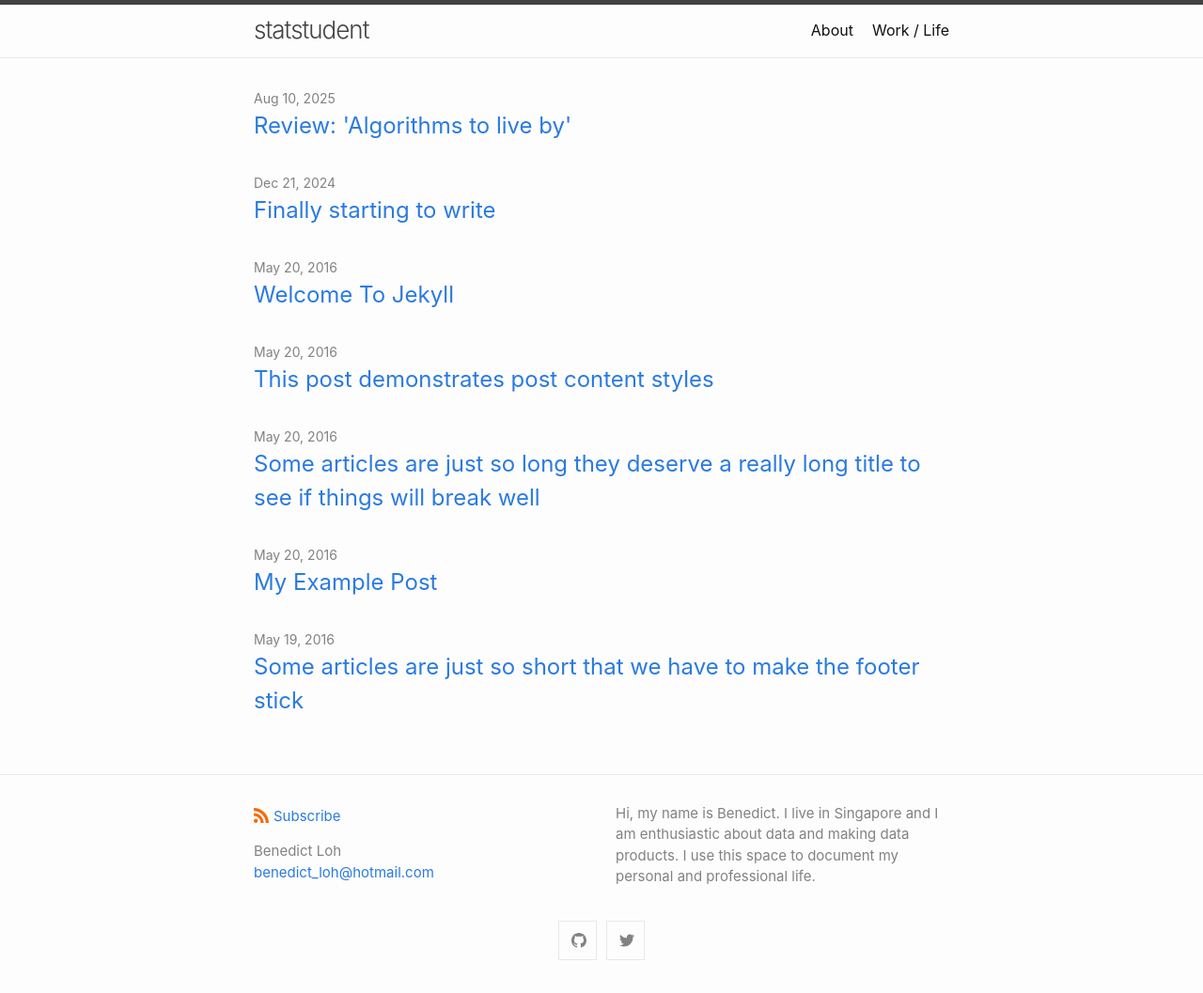
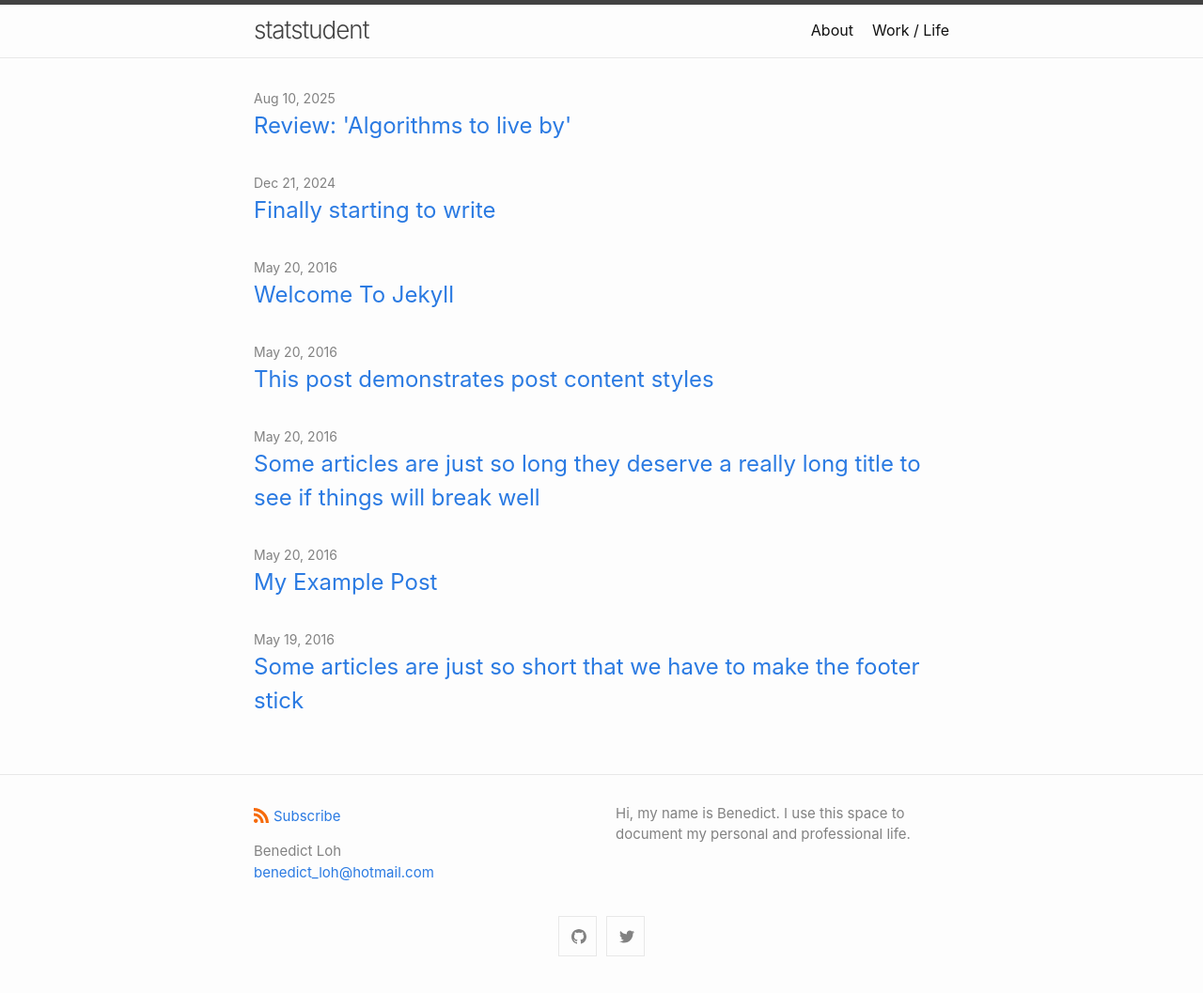
Before and after one commit to benedictlohjd/benedictlohjd.github.io, a Jekyll site: the page built from index.md, in a window 1280 px wide. Shown: the whole page at 94% size. Built offline with Jekyll 4.4.1, drawn with Linux system fonts in a browser that asks for light colours.

Commit message:
feat: update description

```diff
--- a/_config.yml
+++ b/_config.yml
@@ -3,8 +3,7 @@ author:
   name: Benedict Loh
   email: benedict_loh@hotmail.com
 description: >- # this means to ignore newlines until "base_url:"
-  Hi, my name is Benedict. I live in Singapore and I am enthusiastic about data and making data products.
-  I use this space to document my personal and professional life.
+  Hi, my name is Benedict. I use this space to document my personal and professional life.
 base_url: "/benedictlohjd.github.io"
 url: "https://benedictlohjd.github.io"
 # destination: ./gh-pages
```
